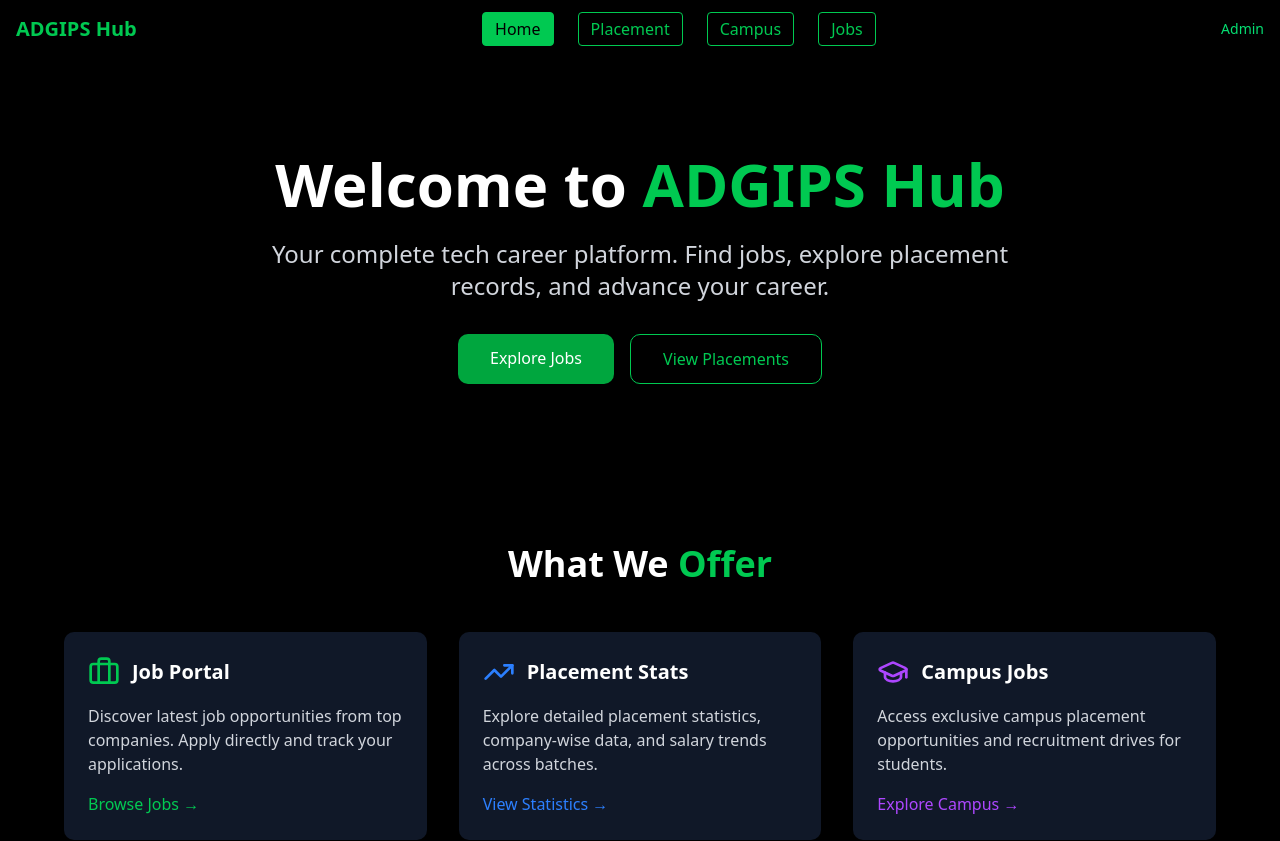
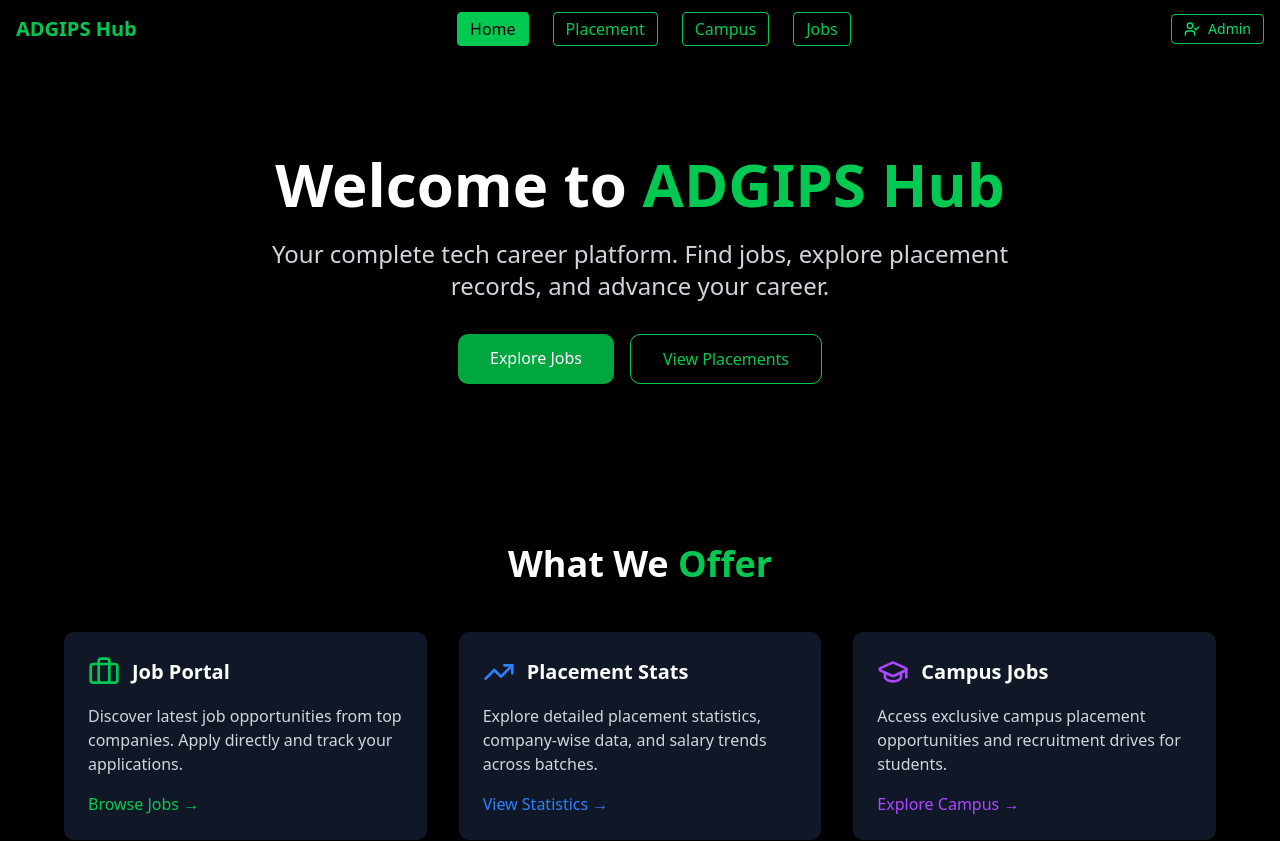
Before and after one commit to aditya99933/Placement-records, a React (Vite) app in the folder Frontend/moz-todo-react/: page / in a window 1280 px wide. Shown: the top 841 px of the page. Built offline with nearby package versions, Linux system fonts and the light colour scheme; the HTML template or start-up script is replaced by a standard one; what chartjs-plugin-datalabels would draw is missing.

Commit message:
Update Navbar.jsx

```diff
--- a/Frontend/moz-todo-react/src/components/Navbar.jsx
+++ b/Frontend/moz-todo-react/src/components/Navbar.jsx
@@ -1,7 +1,7 @@
 import { Link, useLocation } from 'react-router-dom';
 import { useState, useEffect } from 'react';
 import axios from 'axios';
-import { Home, Briefcase, Users, GraduationCap } from 'lucide-react';
+import { Home, Briefcase, Users, GraduationCap, UserCheck, LogOut } from 'lucide-react';
 
 const Navbar = () => {
   const location = useLocation();
@@ -39,11 +39,19 @@ const Navbar = () => {
         </div>
         <div className="flex items-center gap-2">
           {isAdmin ? (
-            <button onClick={handleLogout} className="text-red-400 hover:text-red-300 text-sm">
+            <button
+              onClick={handleLogout}
+              className="flex items-center gap-2 px-3 py-1 border border-red-500 text-red-400 hover:bg-red-500 hover:text-white rounded transition text-sm"
+            >
+              <LogOut className="w-4 h-4" />
               Logout
             </button>
           ) : (
-            <Link to="/admin-login" className="text-green-400 hover:text-green-300 text-sm">
+            <Link
+              to="/admin-login"
+              className="flex items-center gap-2 px-3 py-1 border border-green-500 text-green-400 hover:bg-green-500 hover:text-black rounded transition text-sm"
+            >
+              <UserCheck className="w-4 h-4" />
               Admin
             </Link>
           )}
@@ -98,14 +106,16 @@ const Navbar = () => {
               onClick={handleLogout}
               className="flex flex-col items-center p-2 rounded text-red-400 hover:text-red-300 transition"
             >
-              <span className="text-xs">Logout</span>
+              <LogOut className="w-5 h-5" />
+              <span className="text-xs mt-1">Logout</span>
             </button>
           ) : (
             <Link
               to="/admin-login"
               className="flex flex-col items-center p-2 rounded text-gray-400 hover:text-green-500 transition"
             >
-              <span className="text-xs">Admin</span>
+              <UserCheck className="w-5 h-5" />
+              <span className="text-xs mt-1">Admin</span>
             </Link>
           )}
         </div>
```
